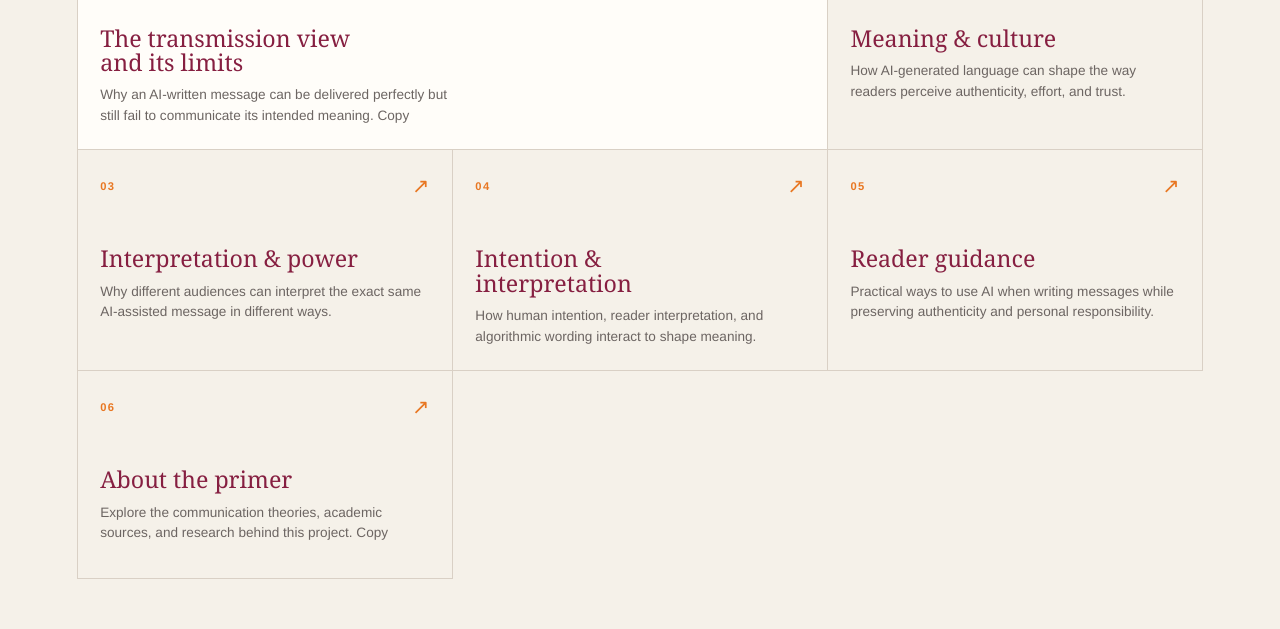
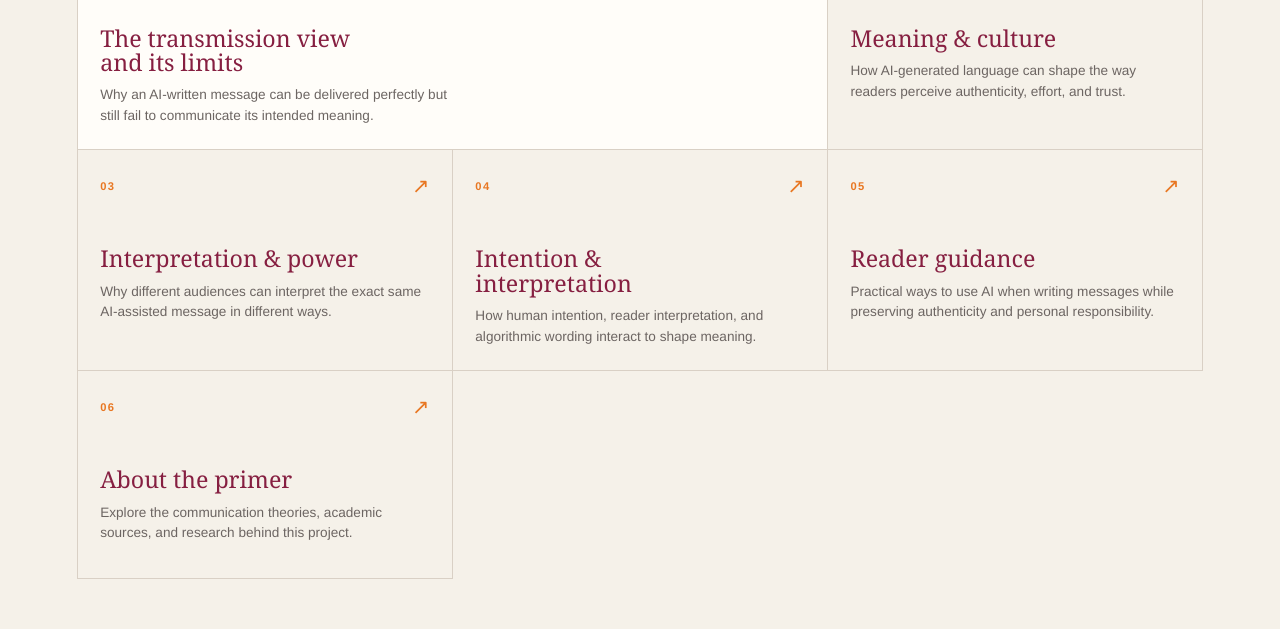
Before and after one commit to gsamuel2004/Primer, a Jekyll site: the page built from index.md, in a window 1280 px wide and 900 px high, scrolled down 1323 px. Shown: the part 173-802 px from the top of the window. Built offline with Jekyll 4.4.1, drawn with Linux system fonts in a browser that asks for light colours.

Commit message:
Fix typos in topic descriptions in index.md

```diff
--- a/index.md
+++ b/index.md
@@ -25,12 +25,12 @@ description: Home page for a communication theory primer project.
 <section class="topics" aria-labelledby="site-roadmap">
   <div class="section-heading"><div><p class="eyebrow">The reading room</p><h2 id="site-roadmap">Six ways to look closer.</h2></div><span class="heading-note">START HERE / KEEP GOING</span></div>
   <div class="topic-grid">
-    <a class="topic-card topic-featured" href="{{ '/theory/transmission-limits/' | relative_url }}"><span class="topic-number">01</span><span class="topic-arrow">↗</span><h3>The transmission view and its limits</h3><p>Why an AI-written message can be delivered perfectly but still fail to communicate its intended meaning. Copy</p></a>
+    <a class="topic-card topic-featured" href="{{ '/theory/transmission-limits/' | relative_url }}"><span class="topic-number">01</span><span class="topic-arrow">↗</span><h3>The transmission view and its limits</h3><p>Why an AI-written message can be delivered perfectly but still fail to communicate its intended meaning.</p></a>
     <a class="topic-card" href="{{ '/theory/meaning-culture/' | relative_url }}"><span class="topic-number">02</span><span class="topic-arrow">↗</span><h3>Meaning &amp; culture</h3><p>How AI-generated language can shape the way readers perceive authenticity, effort, and trust.</p></a>
     <a class="topic-card" href="{{ '/theory/interpretation-power/' | relative_url }}"><span class="topic-number">03</span><span class="topic-arrow">↗</span><h3>Interpretation &amp; power</h3><p>Why different audiences can interpret the exact same AI-assisted message in different ways.</p></a>
     <a class="topic-card" href="{{ '/theory/interpretation-intention/' | relative_url }}"><span class="topic-number">04</span><span class="topic-arrow">↗</span><h3>Intention &amp; interpretation</h3><p>How human intention, reader interpretation, and algorithmic wording interact to shape meaning.</p></a>
     <a class="topic-card" href="{{ '/theory/reader-guidance/' | relative_url }}"><span class="topic-number">05</span><span class="topic-arrow">↗</span><h3>Reader guidance</h3><p>Practical ways to use AI when writing messages while preserving authenticity and personal responsibility.</p></a>
-    <a class="topic-card" href="{{ '/theory/how-this-site-was-built/' | relative_url }}"><span class="topic-number">06</span><span class="topic-arrow">↗</span><h3>About the primer</h3><p>Explore the communication theories, academic sources, and research behind this project. Copy</p></a>
+    <a class="topic-card" href="{{ '/theory/how-this-site-was-built/' | relative_url }}"><span class="topic-number">06</span><span class="topic-arrow">↗</span><h3>About the primer</h3><p>Explore the communication theories, academic sources, and research behind this project.</p></a>
   </div>
 </section>
 
```
